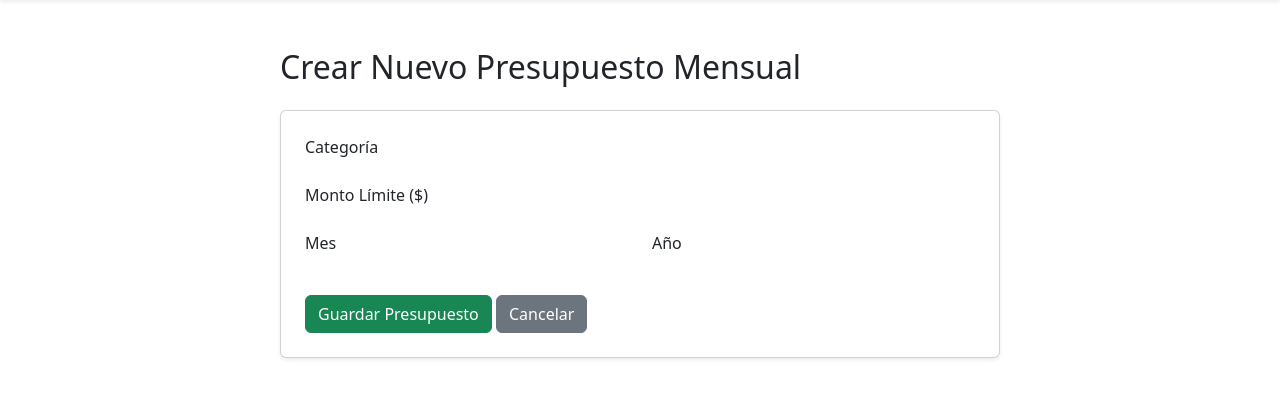
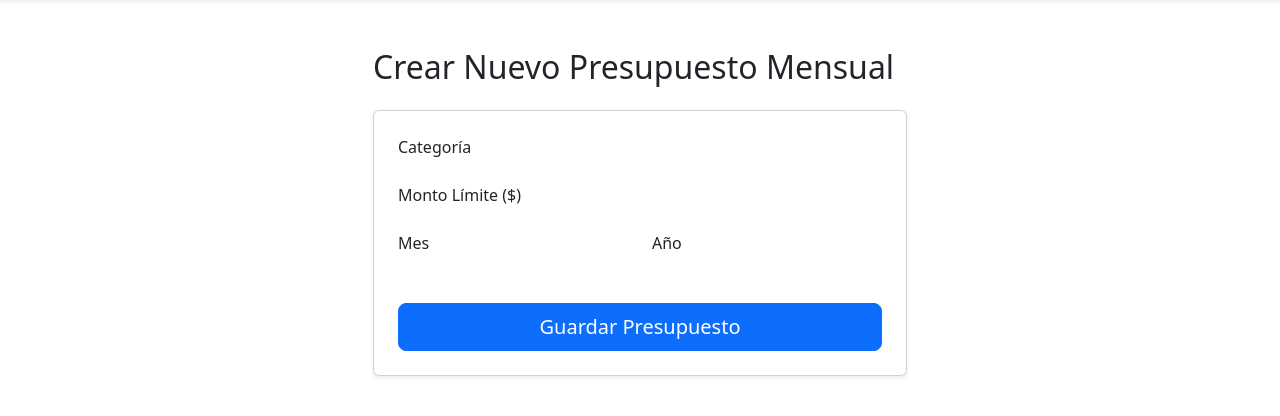
Before and after one commit to jegarciaveliz8-sys/mi-finanzas-Djangp, a Django app: page /crear_presupuesto/ in a window 1280 px wide. Shown: the part 56-472 px from the top of the page. Run offline with Django 4.2, Linux system fonts and the light colour scheme; a user stored in the database is signed in; some libraries are stand-ins or nearby versions.

Commit message:
FEAT: Fully implemented and styled the monthly budget creation form using widget_tweaks.

```diff
--- a/mi_finanzas/templates/mi_finanzas/crear_presupuesto.html
+++ b/mi_finanzas/templates/mi_finanzas/crear_presupuesto.html
@@ -1,15 +1,20 @@
-{% extends "mi_finanzas/base.html" %}
+{% extends "base.html" %}
+{% load widget_tweaks %} {# ¡IMPORTANTE! Necesario para aplicar form-control/form-select #}
+
+{% block title %}Crear Presupuesto{% endblock %}
 
 {% block content %}
 
 <div class="container mt-5">
     <div class="row justify-content-center">
-        <div class="col-md-8">
+        <div class="col-md-8 col-lg-6">
             <h2 class="mb-4">Crear Nuevo Presupuesto Mensual</h2>
 
+            {# Mensajes de Django (success/error) #}
             {% if messages %}
                 <ul class="messages list-unstyled">
                     {% for message in messages %}
+                        {# Se asume que 'base.html' usa 'alert-{{ message.tags }}' para el color #}
                         <li class="alert alert-{{ message.tags }} p-2">
                             {{ message }}
                         </li>
@@ -18,37 +23,61 @@
             {% endif %}
 
             <div class="card p-4 shadow-sm">
+                {# Asumimos que el form es pasado a la plantilla con el nombre 'form' #}
                 <form method="post" action="{% url 'mi_finanzas:crear_presupuesto' %}">
                     {% csrf_token %}
 
+                    {# Errores generales (no de campo) #}
+                    {% for error in form.non_field_errors %}
+                        <div class="alert alert-danger">{{ error }}</div>
+                    {% endfor %}
+
+                    {# 1. Campo Categoría #}
                     <div class="mb-3">
                         <label for="{{ form.categoria.id_for_label }}" class="form-label">Categoría</label>
-                        {{ form.categoria }}
+                        {% render_field form.categoria class="form-select" %}
+                        {% for error in form.categoria.errors %}
+                            <div class="text-danger small">{{ error }}</div>
+                        {% endfor %}
                     </div>
 
+                    {# 2. Campo Monto Límite ($) #}
                     <div class="mb-3">
                         <label for="{{ form.monto_limite.id_for_label }}" class="form-label">Monto Límite ($)</label>
-                        {{ form.monto_limite }}
-                        <small class="form-text text-muted">{{ form.monto_limite.help_text }}</small>
+                        {% render_field form.monto_limite class="form-control" placeholder="Ej: 500.00" %}
+                        {% for error in form.monto_limite.errors %}
+                            <div class="text-danger small">{{ error }}</div>
+                        {% endfor %}
                     </div>
 
+                    {# 3. Mes y Año (En dos columnas) #}
                     <div class="row">
-                        <div class="col-md-6 mb-3">
-                            <label for="{{ form.mes.id_for_label }}" class="form-label">Mes</label>
-                            {{ form.mes }}
+                        <div class="col-md-6">
+                            <div class="mb-3">
+                                <label for="{{ form.mes.id_for_label }}" class="form-label">Mes</label>
+                                {% render_field form.mes class="form-select" %}
+                                {% for error in form.mes.errors %}
+                                    <div class="text-danger small">{{ error }}</div>
+                                {% endfor %}
+                            </div>
                         </div>
-                        <div class="col-md-6 mb-3">
-                            <label for="{{ form.anio.id_for_label }}" class="form-label">Año</label>
-                            {{ form.anio }}
+                        <div class="col-md-6">
+                            <div class="mb-3">
+                                <label for="{{ form.anio.id_for_label }}" class="form-label">Año</label>
+                                {% render_field form.anio class="form-select" %}
+                                {% for error in form.anio.errors %}
+                                    <div class="text-danger small">{{ error }}</div>
+                                {% endfor %}
+                            </div>
                         </div>
                     </div>
 
-                    <button type="submit" class="btn btn-success mt-3">Guardar Presupuesto</button>
-                    <a href="{% url 'mi_finanzas:resumen_financiero' %}" class="btn btn-secondary mt-3">Cancelar</a>
+                    <div class="d-grid gap-2 mt-4">
+                        <button type="submit" class="btn btn-primary btn-lg">Guardar Presupuesto</button>
+                    </div>
                 </form>
             </div>
         </div>
     </div>
 </div>
-
 {% endblock content %}
```
